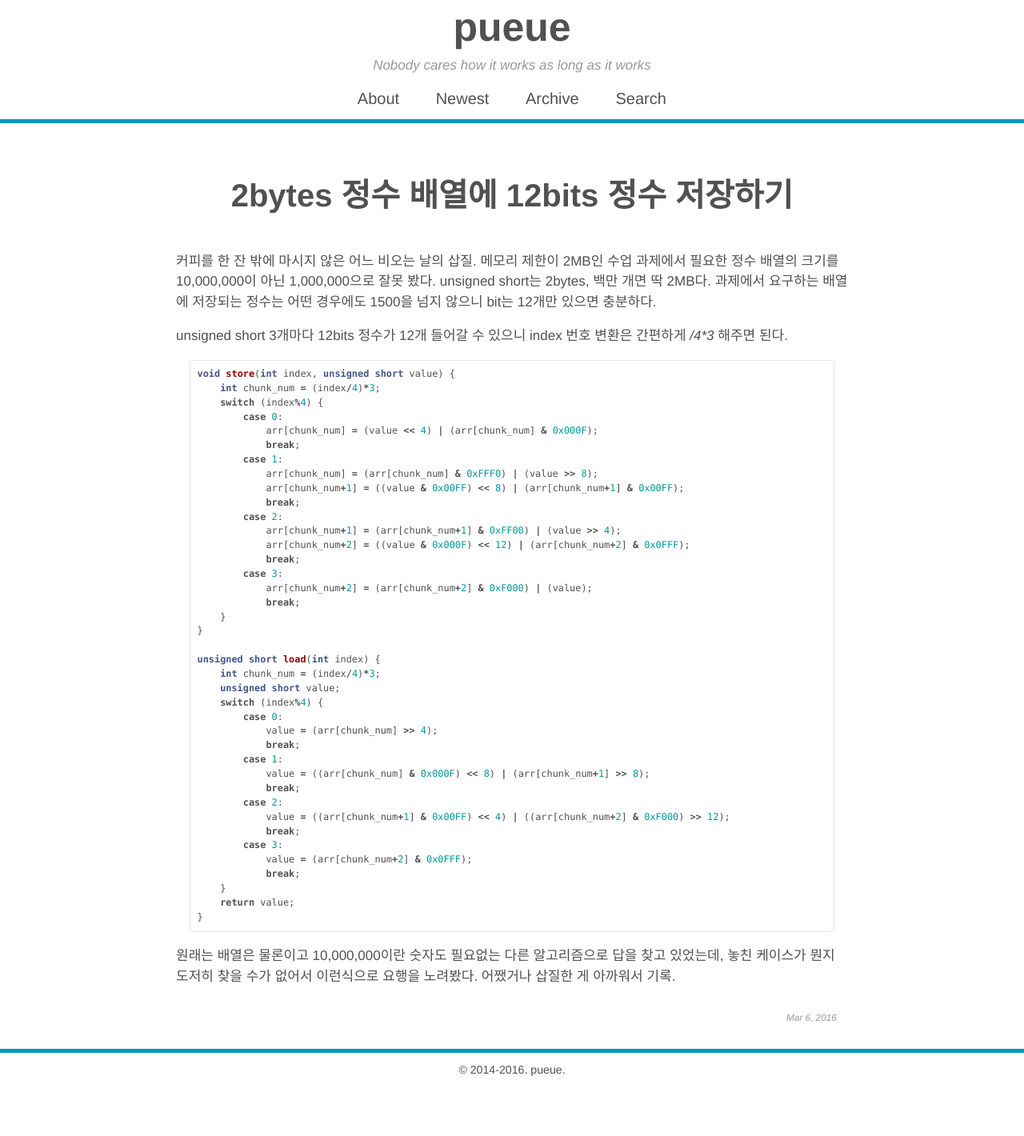
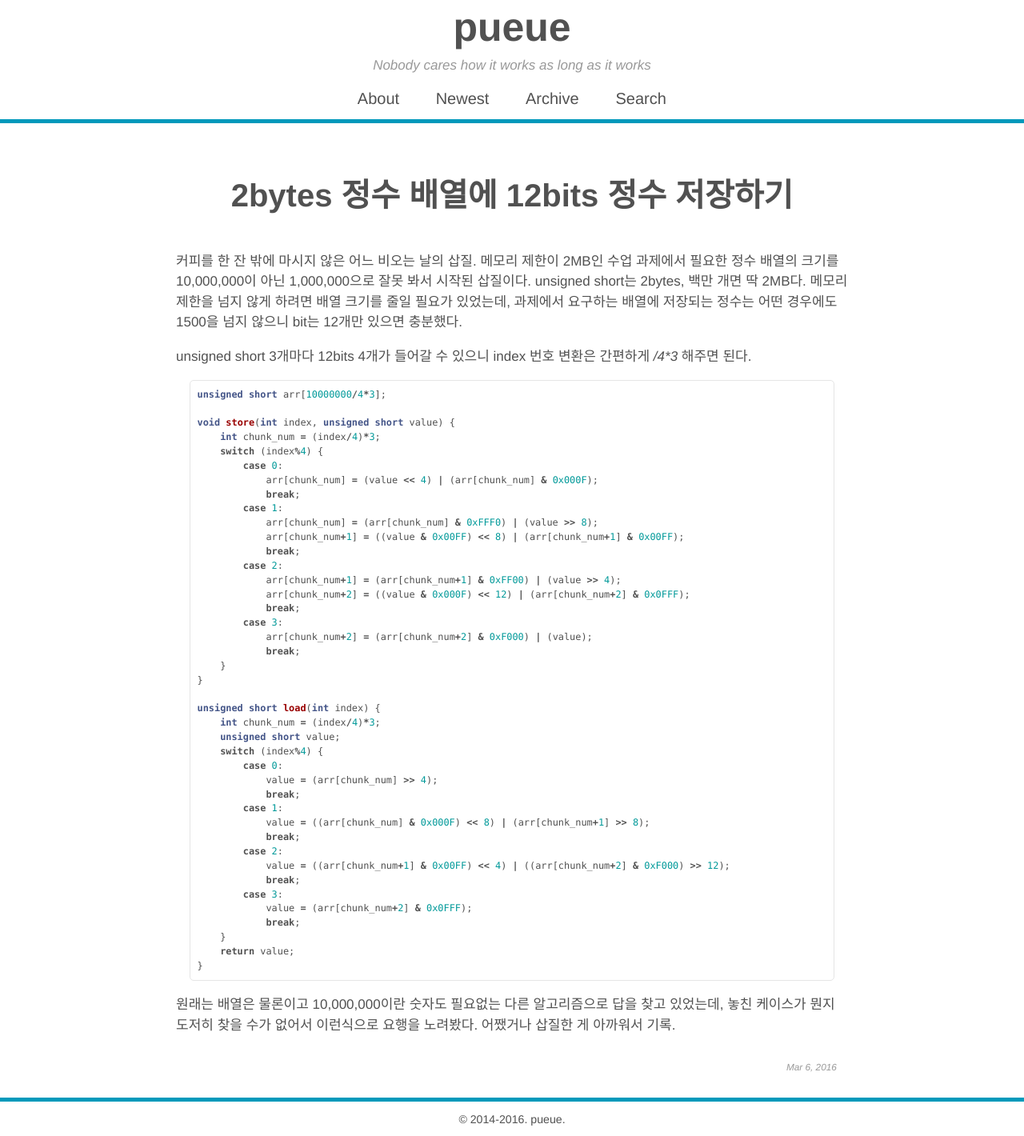
Before and after one commit to gloorx/gloorx.github.io, a Jekyll site: the page built from _posts/Dev/2016-03-06-storing_12bits_integer_to_2bytes_int_array.md, in a window 1280 px wide. Shown: the whole page at 80% size. Built offline with Jekyll 4.4.1, drawn with Linux system fonts in a browser that asks for light colours; some web fonts are replaced; before the commit the page ends 1358 px from its top, so only the background shows below that.

Commit message:
modify storing 12bits integer to 2bytes int array

````diff
--- a/_posts/Dev/2016-03-06-storing_12bits_integer_to_2bytes_int_array.md
+++ b/_posts/Dev/2016-03-06-storing_12bits_integer_to_2bytes_int_array.md
@@ -3,11 +3,13 @@ title: 2bytes 정수 배열에 12bits 정수 저장하기
 published: true
 category: Dev
 ---
-커피를 한 잔 밖에 마시지 않은 어느 비오는 날의 삽질. 메모리 제한이 2MB인 수업 과제에서 필요한 정수 배열의 크기를 10,000,000이 아닌 1,000,000으로 잘못 봤다. unsigned short는 2bytes, 백만 개면 딱 2MB다. 과제에서 요구하는 배열에 저장되는 정수는 어떤 경우에도 1500을 넘지 않으니 bit는 12개만 있으면 충분하다.
+커피를 한 잔 밖에 마시지 않은 어느 비오는 날의 삽질. 메모리 제한이 2MB인 수업 과제에서 필요한 정수 배열의 크기를 10,000,000이 아닌 1,000,000으로 잘못 봐서 시작된 삽질이다. unsigned short는 2bytes, 백만 개면 딱 2MB다. 메모리 제한을 넘지 않게 하려면 배열 크기를 줄일 필요가 있었는데, 과제에서 요구하는 배열에 저장되는 정수는 어떤 경우에도 1500을 넘지 않으니 bit는 12개만 있으면 충분했다.
 
-unsigned short 3개마다 12bits 정수가 12개 들어갈 수 있으니 index 번호 변환은 간편하게 _/4*3_ 해주면 된다.
+unsigned short 3개마다 12bits 4개가 들어갈 수 있으니 index 번호 변환은 간편하게 _/4*3_ 해주면 된다.
 
 ```c
+unsigned short arr[10000000/4*3];
+
 void store(int index, unsigned short value) {
     int chunk_num = (index/4)*3;
     switch (index%4) {
````
Also changed, not shown: _posts/Settings/2016-02-03-python_3.5.md (+1 -1 lines).
